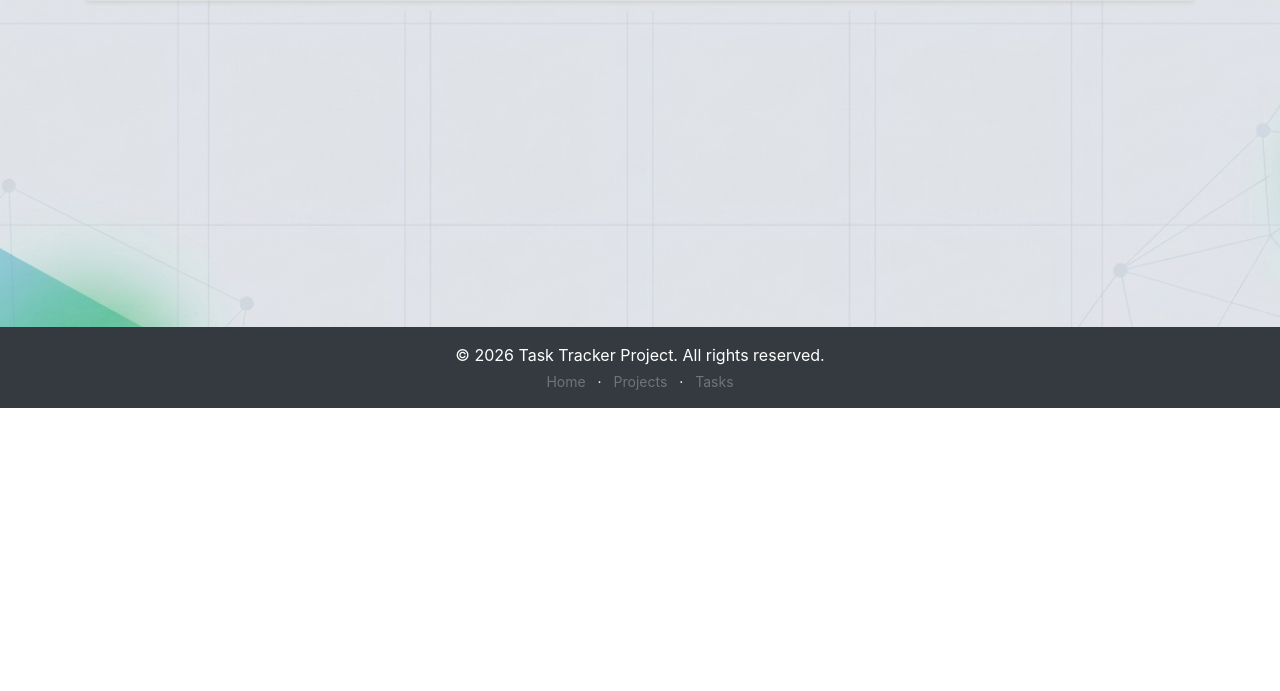
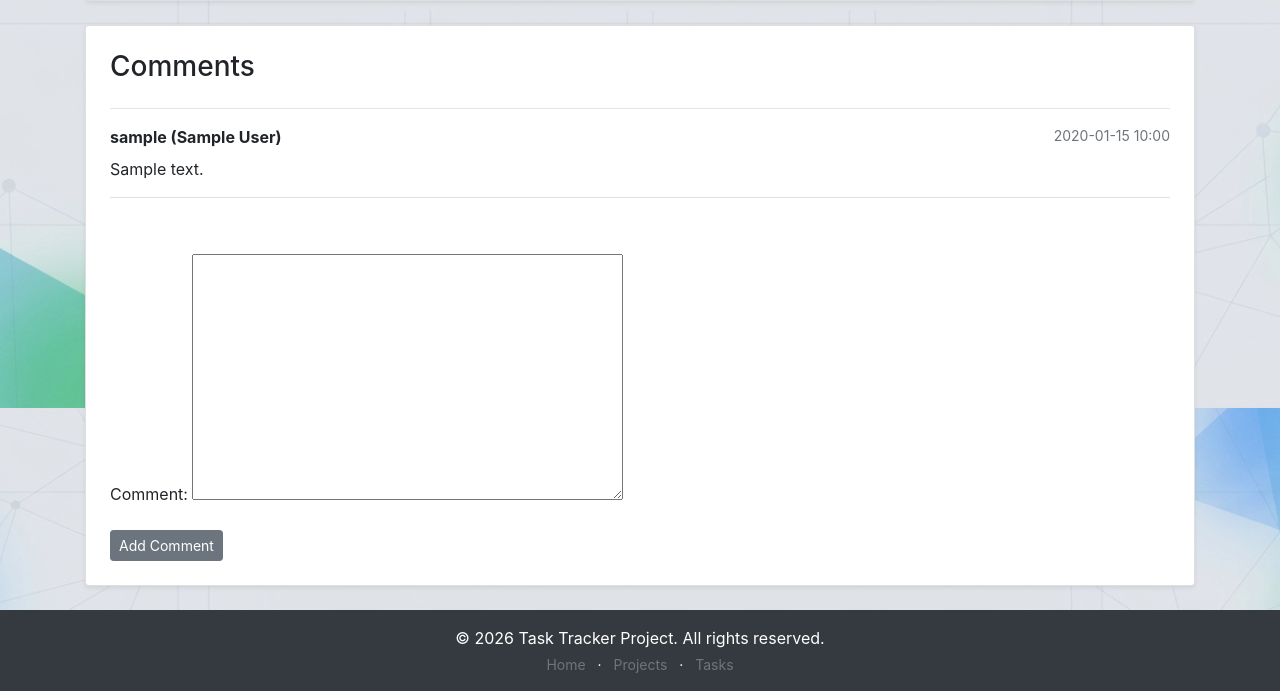
Before and after one commit to grimm60832-ops/django-task-tracker, a Django app: page /task/detail/1/ in a window 1280 px wide. Shown: the part 392-1083 px from the top of the page. Before the commit the page ends 800 px from the top, so only its background shows below. Run offline with Django 5.2, Linux system fonts and the light colour scheme; a user stored in the database is signed in; tables that the repository leaves empty hold one stand-in row (values such as "Sample post"); parts of the project's set-up code (start-up, migrations or seed data) failed here and were passed over.

Commit message:
Add TaskCommentForm, update TaskDetailView and task_detail.html

```diff
--- a/catalog/forms.py
+++ b/catalog/forms.py
@@ -2,7 +2,7 @@ from django.contrib.auth.forms import UserCreationForm
 from django.contrib.auth import get_user_model
 from django import forms
 
-from catalog.models import Developer
+from catalog.models import Developer, TaskComment
 
 User = get_user_model()
 
@@ -17,3 +17,9 @@ class DeveloperUpdateForm(forms.ModelForm):
     class Meta:
         model = Developer
         fields = ("username", "first_name", "last_name", "position", "email",)
+
+
+class TaskCommentForm(forms.ModelForm):
+    class Meta:
+        model = TaskComment
+        fields = ("comment",)
--- a/catalog/views.py
+++ b/catalog/views.py
@@ -1,4 +1,6 @@
 from django.db.models.sql import query
+from django.shortcuts import redirect
+from django.tasks import task
 from django.views.generic import (
     TemplateView,
     ListView,
@@ -11,8 +13,7 @@ from django.contrib.auth.mixins import LoginRequiredMixin
 from django.contrib.auth.views import LogoutView as AuthLogoutView
 from django.contrib import messages
 from django.urls import reverse_lazy
-from catalog.forms import RegistrationForm, DeveloperUpdateForm
-
+from catalog.forms import RegistrationForm, DeveloperUpdateForm, TaskCommentForm
 
 from catalog.models import Developer, Project, Task, Position
 
@@ -178,6 +179,25 @@ class TaskDetailView(LoginRequiredMixin, DetailView):
     model = Task
     template_name = "catalog/task_detail.html"
 
+    def get_context_data(self, **kwargs):
+        context = super().get_context_data(**kwargs)
+        context["form"] = TaskCommentForm()
+        return context
+
+    def post(self, request, *args, **kwargs):
+        self.object = self.get_object()
+        form = TaskCommentForm(request.POST)
+
+        if form.is_valid():
+            comment = form.save(commit=False)
+            comment.task = self.object
+            comment.author = request.user
+            comment.save()
+            return redirect("catalog:task-detail", pk=self.object.pk)
+
+        context = self.get_context_data(form=form)
+        return self.render_to_response(context)
+
 
 class TaskUpdateView(LoginRequiredMixin, UpdateView):
     model = Task
--- a/templates/catalog/task_detail.html
+++ b/templates/catalog/task_detail.html
@@ -14,4 +14,35 @@
     <a href="{% url 'catalog:tasks' %}" class="btn btn-secondary btn-sm">Back to List</a>
   </div>
 </div>
+
+<!-- Section -->
+<div class="card shadow-sm p-4 mb-4">
+  <h3>Comments</h3>
+
+  <hr>
+
+  <!-- List comments -->
+  <div class="comments-list mb-4">
+    {% for comment in task.comments.all %}
+      <div class="border-bottom pb-3 mb-3">
+        <div class="d-flex justify-content-between">
+          <strong>{{ comment.author }}</strong>
+          <small class="text-muted">{{ comment.created_at|date:"Y-m-d H:i" }}</small>
+        </div>
+        <p class="mt-2 mb-0">{{ comment.comment }}</p>
+      </div>
+    {% empty %}
+      <p class="text-muted">No comments yet. Be the first to leave one!</p>
+    {% endfor %}
+  </div>
+
+  <!-- Form comments -->
+  <form method="post" class="mt-3">
+    {% csrf_token %}
+    <div class="form-group mb-3">
+      {{ form.as_p }}
+    </div>
+    <button type="submit" class="btn btn-secondary btn-sm">Add Comment</button>
+  </form>
+</div>
 {% endblock %}
```
